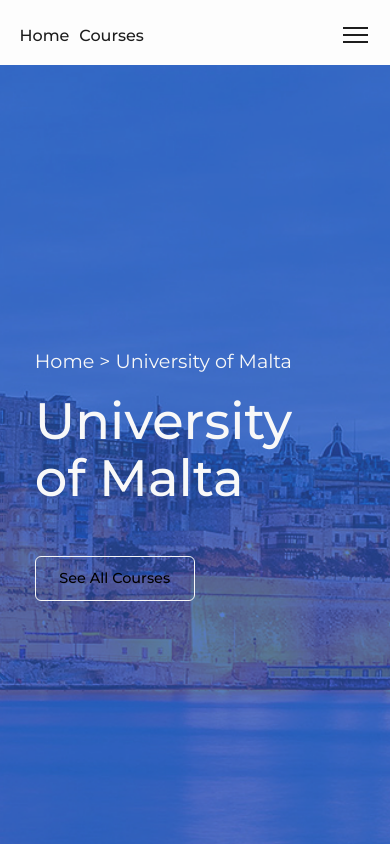
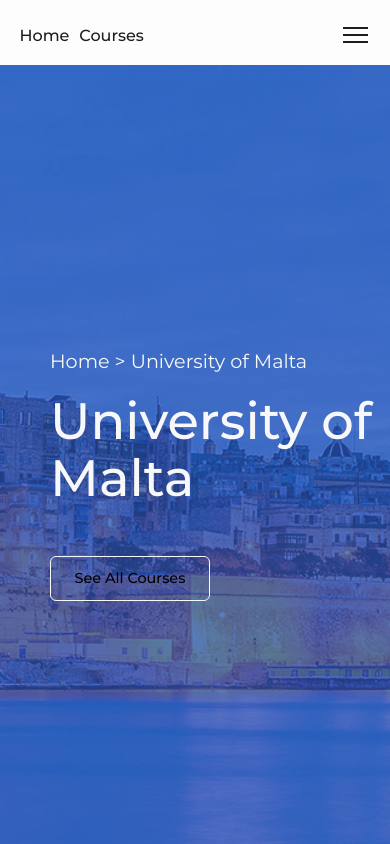
Before and after one commit to ArthurDSant/University-Of-Malta, a React (Vite) app: page / in a window 390 px wide. Shown: the top 844 px of the page. Built offline with nearby package versions, Linux system fonts and the light colour scheme.

Commit message:
mobile fixed

```diff
--- a/src/Global/Global.css
+++ b/src/Global/Global.css
@@ -27,14 +27,10 @@
 }
 @media (prefers-color-scheme: light) {
    :root {
-     color: #213547;
-     background-color: #fdfdfd;
-   }
-   a:hover {
-     color: #747bff;
-   }
-   button {
-     background-color: #f9f9f9;
+      color: #1d1d1d;
+      --color: #1d1d1d;
+      background-color: #fdfdfd;
+      --background: #fdfdfd;
    }
 }
 
@@ -58,7 +54,8 @@
    color: var(--first);
 }
 h1 {
-   font-size: 39px;
+   font-size: 3.2em;
+   line-height: 1.1;
 }
 h2 {
    font-size: 31px;
@@ -94,17 +91,11 @@
 }
 
 body {
-   margin: 0;
    display: flex;
    place-items: center;
-   min-width: 320px;
+   max-width: 100vw;
    min-height: 100vh;
    overflow-x: hidden;
-}
-
-h1 {
-   font-size: 3.2em;
-   line-height: 1.1;
 }
 
 button {
--- a/src/components/Navbar/index.css
+++ b/src/components/Navbar/index.css
@@ -1,5 +1,4 @@
 @media (min-width: 500px) {
-
    .nav__left a:hover {
       color: var(--hover);
       text-decoration: underline;
--- a/src/sections/Home/index.css
+++ b/src/sections/Home/index.css
@@ -7,7 +7,7 @@
 }
 
 .background__image {
-   max-width: 100%;
+   width: 100%;
    background-image: var(--image);
    background-size: cover;
    background-position: center center;
@@ -72,6 +72,11 @@
       height: 900px;
    }
 
+   .background__image {
+      width: 90vw;
+      background-attachment: fixed;
+   }
+
    .Home {
       display: flex;
       align-items: center;
@@ -86,7 +91,7 @@
       background-attachment: local;
    }
 
-   .home__right img {
+   .home__right {
       display: none;
    }
 }
--- a/src/sections/Table-Of-Content/index.css
+++ b/src/sections/Table-Of-Content/index.css
@@ -63,7 +63,7 @@
    }
 
    #TableOfContent h2 {
-      width: 100%;
+      width: 90%;
       padding: 0px 10px;
    }
 
```
